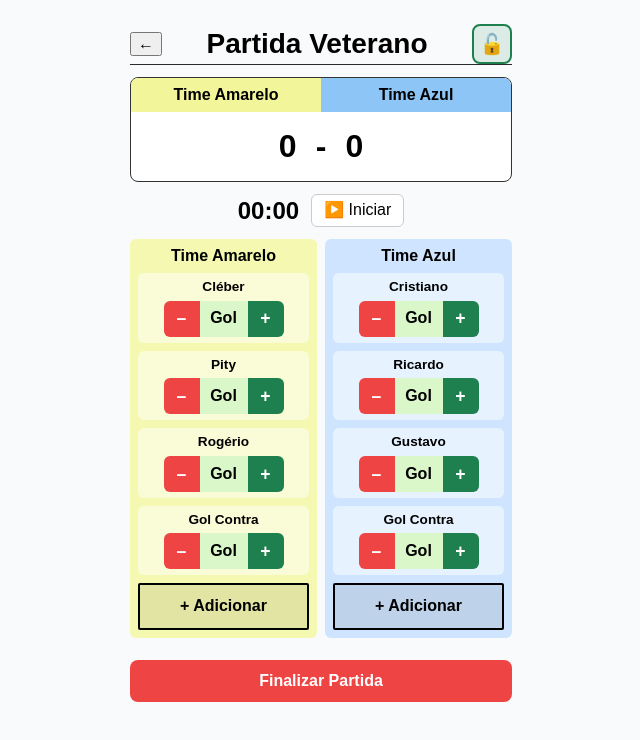
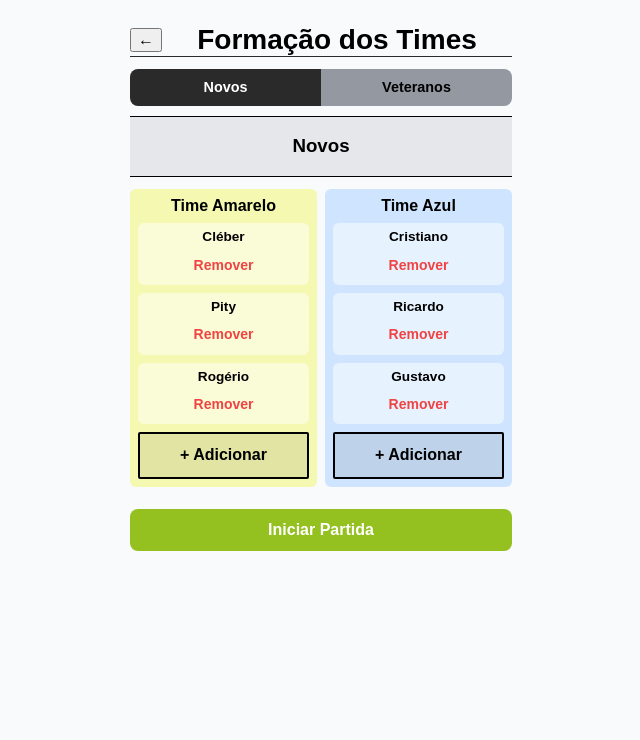
Before and after one commit to ricardo-borges13/app-peladeiros, a React (Vite) app: page / in a window 1280 px wide. Shown: the top 740 px of the page, without its empty margins (319-959 px from the left). Built offline with nearby package versions, Linux system fonts and the light colour scheme.

Commit message:
Criação Page NewMatch e componente PlayerLineup

```diff
--- a/src/App.tsx
+++ b/src/App.tsx
@@ -4,15 +4,14 @@ import { theme } from "./theme/theme";
 import { GlobalStyle } from "./assets/styles/global";
 
 
-import { MatchInProgress } from "./pages/MatchInProgress/MatchInProgress";
-
+import { NewMatch } from "./pages/NewMatch/NewMatch";
 
 function App() {
   return (
     <ThemeProvider theme={theme}>
       <GlobalStyle />
 
-      <MatchInProgress />
+      <NewMatch />
     </ThemeProvider>
   );
 }
--- a/src/components/PlayerRow/PlayerGoal.styles.ts
+++ b/src/components/PlayerLineup/PlayerLineup.styles.ts
@@ -2,7 +2,7 @@ import styled from "styled-components"
 
 export const Container = styled.div`
   display: flex;
-  flex-direction: column;  /* 👈 agora é coluna */
+  flex-direction: column;
   align-items: center;
   gap: 6px;
 
--- /dev/null
+++ b/src/components/PlayerLineup/PlayerLineup.tsx
@@ -0,0 +1,17 @@
+import { Button } from "../Button/Button";
+import { Container, PlayerName } from "./PlayerLineup.styles";
+
+type PlayerLineupProps = {
+  name: string;
+};
+
+export const PlayerLineup = ({ name }: PlayerLineupProps) => {
+  return (
+    <Container>
+      <PlayerName>{name}</PlayerName>
+      <Button color="danger" size="sm" variant="ghost" >
+  Remover
+</Button>
+    </Container>
+  );
+};
--- a/src/pages/MatchInProgress/MatchInProgress.tsx
+++ b/src/pages/MatchInProgress/MatchInProgress.tsx
@@ -1,7 +1,7 @@
 import { LayoutContainer } from "../../components/LayoutContainer/LayoutContainer.sytles";
 import { useState } from "react";
 import { ScoreBoard } from "../../components/ScoreBoard/ScoreBoard";
-import { PlayerGoal } from "../../components/PlayerRow/PlayerGoal";
+import { PlayerGoal } from "../../components/PlayerGoal/PlayerGoal";
 import {
   Columns,
   Column,
--- /dev/null
+++ b/src/pages/NewMatch/NewMatch.styles.ts
@@ -0,0 +1,39 @@
+import styled from "styled-components";
+
+export const DivTitle = styled.div`
+display: flex;
+flex-direction: column;
+align-items: center;
+border-bottom: 1px solid black;
+border-top: 1px solid black;
+margin-top: 10px;
+background: ${({ theme }) => theme.colors.background.primary};
+
+`
+
+export const Columns = styled.div`
+  display: grid;
+  grid-template-columns: 1fr 1fr;
+  gap: 8px;
+  margin-top: 12px;
+`
+
+export const Column = styled.div<{ $variant: "yellow" | "blue" }>`
+  padding: 8px;
+  border-radius: 6px;
+
+  background: ${({ $variant }) =>
+    $variant === "yellow" ? "#F5F8B0" : "#CFE5FF"};
+`
+
+export const TeamTitle = styled.div`
+  font-weight: 700;
+  text-align: center;
+  margin-bottom: 8px;
+`
+
+export const ColumnActions  = styled.div`
+  margin-top: 8px;
+  display: flex;
+  justify-content: center;
+`;
--- /dev/null
+++ b/src/pages/NewMatch/NewMatch.tsx
@@ -0,0 +1,109 @@
+import { LayoutContainer } from "../../components/LayoutContainer/LayoutContainer.sytles";
+import { SectionPage } from "../../components/SectionPage/SectionPage";
+import { Button } from "../../components/Button/Button";
+import { useState } from "react";
+import { SegmentedControl } from "../../components/SegmentedControl/SegmentedControl";
+import { DivTitle } from "./NewMatch.styles";
+import { Columns, Column, TeamTitle, ColumnActions } from "./NewMatch.styles";
+import { PlayerLineup } from "../../components/PlayerLineup/PlayerLineup";
+
+type Tab = "novos" | "veteranos";
+
+type Player = {
+  id: string;
+  name: string;
+  goals: number;
+};
+
+export const NewMatch = () => {
+  const [tab, setTab] = useState<Tab>("novos");
+
+  type TeamState = {
+    yellow: Player[];
+    blue: Player[];
+  };
+
+  const [novosTeams, setNovosTeams] = useState<TeamState>({
+    yellow: [
+      { id: "1", name: "Cléber", goals: 0 },
+      { id: "2", name: "Pity", goals: 0 },
+      { id: "3", name: "Rogério", goals: 0 },
+    ],
+    blue: [
+      { id: "b1", name: "Cristiano", goals: 0 },
+      { id: "b2", name: "Ricardo", goals: 0 },
+      { id: "b3", name: "Gustavo", goals: 0 },
+    ],
+  });
+
+  const [veteranosTeams, setVeteranosTeams] = useState<TeamState>({
+    yellow: [],
+    blue: [],
+  });
+
+  const activeTeams = tab === "novos" ? novosTeams : veteranosTeams;
+  const setActiveTeams = tab === "novos" ? setNovosTeams : setVeteranosTeams;
+
+  return (
+    <LayoutContainer>
+      <SectionPage
+        title="Formação dos Times"
+        onBack={() => window.history.back()}
+        footer={
+          <div>
+            <Button color="primary" size="md">
+              Iniciar Partida
+            </Button>
+          </div>
+        }
+      >
+        <SegmentedControl
+          options={[
+            { label: "Novos", value: "novos" },
+            { label: "Veteranos", value: "veteranos" },
+          ]}
+          value={tab}
+          onChange={setTab}
+          color="secondary"
+        />
+        <DivTitle>
+          <h3>{tab === "novos" ? "Novos" : "Veteranos"}</h3>
+        </DivTitle>
+
+        <Columns>
+          <Column $variant="yellow">
+            <TeamTitle>Time Amarelo</TeamTitle>
+
+            <div>
+              {activeTeams.yellow.map((player) => (
+                <PlayerLineup key={player.id} name={player.name} />
+              ))}
+            </div>
+
+            <ColumnActions>
+              <Button color="add" size="md" radius={2} variant="border">
+                + Adicionar
+              </Button>
+            </ColumnActions>
+          </Column>
+
+          <Column $variant="blue">
+            <TeamTitle>Time Azul</TeamTitle>
+
+            <div>
+              {activeTeams.blue.map((player) => (
+                <PlayerLineup key={player.id} name={player.name} />
+              ))}
+            </div>
+
+            <ColumnActions>
+              <Button color="add" size="md" radius={2} variant="border">
+                + Adicionar
+              </Button>
+            </ColumnActions>
+          </Column>
+        </Columns>
+      </SectionPage>
+    </LayoutContainer>
+  );
+};
--- a/src/theme/theme.ts
+++ b/src/theme/theme.ts
@@ -26,3 +26,5 @@ export const theme = {
 }
 
 export type Theme = typeof theme
+
+// background: ${({ theme }) => theme.colors.primary};
```
Also changed, not shown: src/components/PlayerGoal/PlayerGoal.styles.ts (added, +20 -0 lines), src/components/PlayerGoal/PlayerGoal.tsx (renamed from src/components/PlayerRow/PlayerGoal.tsx), src/components/SegmentedControl/SegmentedControl.styles.ts (renamed from src/components/SegmentdControl/SegmentedControl.styles.ts), src/components/SegmentedControl/SegmentedControl.tsx (renamed from src/components/SegmentdControl/SegmentedControl.tsx), 1 other file (tests, documents, lock files or other folders).
